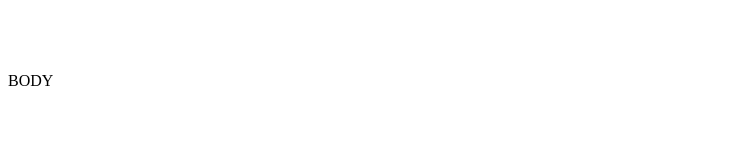
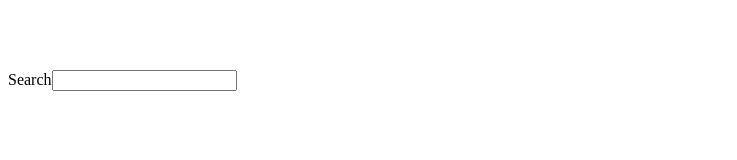
Before and after one commit to actuallyReallyAlex/sceneie, a React (Create React App) app: page / in a window 1280 px wide. Shown: the part 358-518 px from the top of the page, without its empty margins (0-737 px from the left). Built offline with nearby package versions, Linux system fonts and the light colour scheme.

Commit message:
Add non-functional search

```diff
--- a/src/components/Body.js
+++ b/src/components/Body.js
@@ -1,7 +1,12 @@
 import React from "react";
+import Search from "./Search";
 
 const Body = () => {
-  return <span>BODY</span>;
+  return (
+    <div>
+      <Search />
+    </div>
+  );
 };
 
 export default Body;
--- /dev/null
+++ b/src/components/Search.js
@@ -0,0 +1,12 @@
+import React, { Fragment } from "react";
+
+const Search = () => {
+  return (
+    <Fragment>
+      <label htmlFor="search">Search</label>
+      <input id="search" type="text" />
+    </Fragment>
+  );
+};
+
+export default Search;
```
